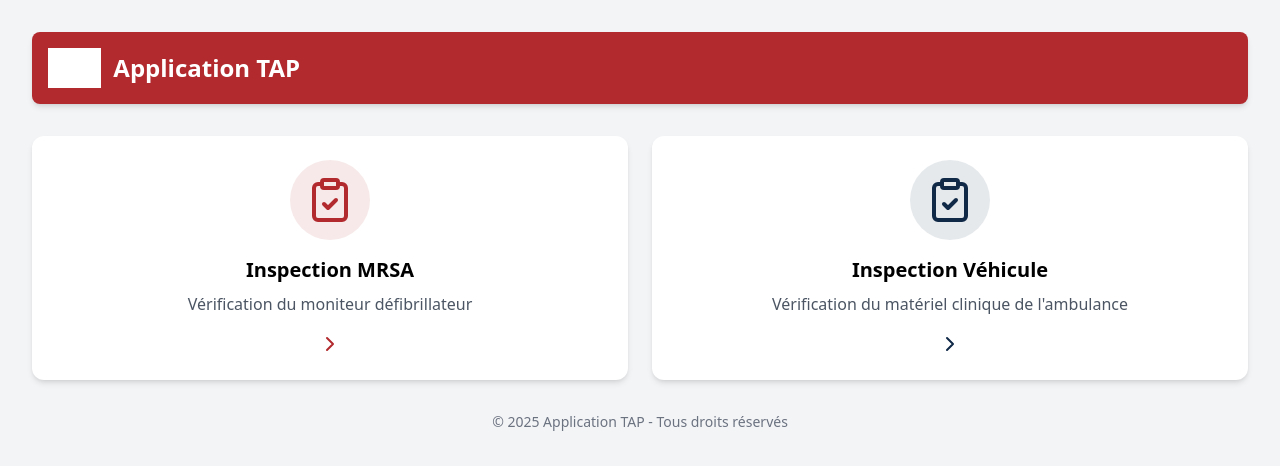
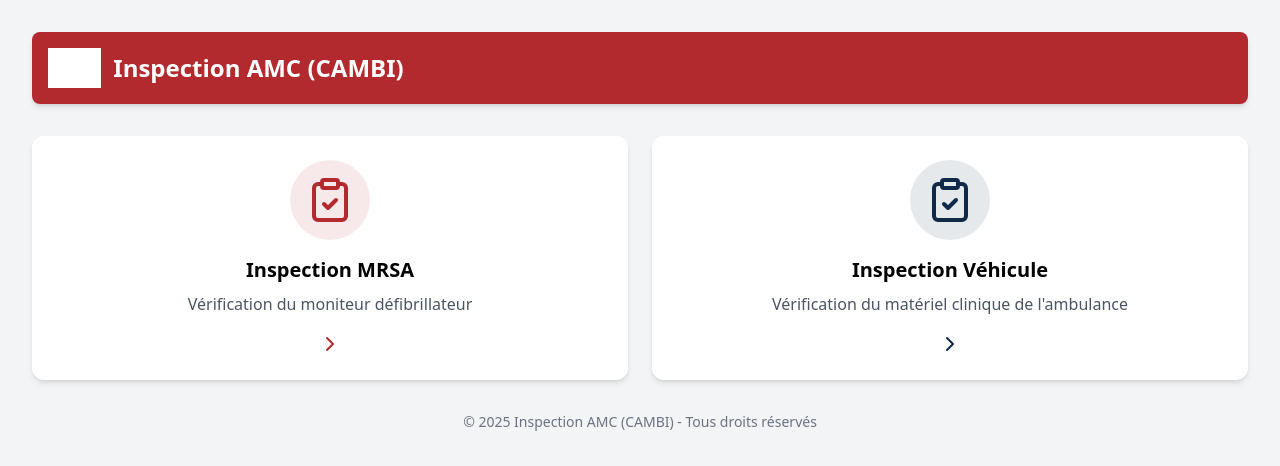
Before and after one commit to aujo18/formsalpha, a React (Vite) app: page / in a window 1280 px wide. Shown: the top 466 px of the page. Built offline with nearby package versions, Linux system fonts and the light colour scheme; grey boxes are pictures that could not be loaded.

Commit message:
Update App.tsx

```diff
--- a/src/App.tsx
+++ b/src/App.tsx
@@ -1240,7 +1240,7 @@ function App() {
         <header className="bg-[#b22a2e] text-white p-4 rounded-lg shadow-md flex items-center justify-between mb-8">
           <div className="flex items-center">
             <img src="https://res.cloudinary.com/dxyvj8rka/image/upload/f_auto,q_auto/v1/cambi/iazjhbzvu6dv5fad398u" alt="Logo CAMBI" className="h-10 mr-3 filter brightness-0 invert" />
-            <h1 className="text-2xl font-bold">Application TAP</h1>
+            <h1 className="text-2xl font-bold">Inspection AMC (CAMBI)</h1>
           </div>
         </header>
 
@@ -1271,7 +1271,7 @@ function App() {
         </div>
 
         <footer className="mt-8 text-center text-gray-500 text-sm">
-          <p>© 2025 Application TAP - Tous droits réservés</p>
+          <p>© 2025 Inspection AMC (CAMBI) - Tous droits réservés</p>
         </footer>
       </div>
     );
@@ -1409,7 +1409,7 @@ function App() {
                         {items.map((item) => (
                           <tr
                             key={item.id}
-                            className={`cursor-pointer transition-colors ${item.checked ? 'bg-[#b22a2e]/10' : ''}`}
+                            className={`cursor-pointer transition-colors ${item.checked ? 'bg-green-100' : ''}`}
                             onClick={() => handleMrsaCheckChange(item.id)}
                           >
                             <td className="border border-gray-300 p-2 text-sm">
@@ -1641,7 +1641,7 @@ function App() {
                         {items.map((item) => (
                           <tr
                             key={item.id}
-                            className={`cursor-pointer transition-colors ${item.checked ? 'bg-[#102947]/10' : ''}`}
+                            className={`cursor-pointer transition-colors ${item.checked ? 'bg-green-100' : ''}`}
                             onClick={() => handleVehiculeCheckChange(item.id)}
                           >
                             <td className="border border-gray-300 p-2 text-sm">
@@ -1734,7 +1734,7 @@ function App() {
                         {items.map((item) => (
                           <tr
                             key={item.id}
-                            className={`cursor-pointer transition-colors ${item.checked ? 'bg-[#102947]/10' : ''}`}
+                            className={`cursor-pointer transition-colors ${item.checked ? 'bg-green-100' : ''}`}
                             onClick={() => handleVehiculeCheckChange(item.id)}
                           >
                             <td className="border border-gray-300 p-2 text-sm">
```
